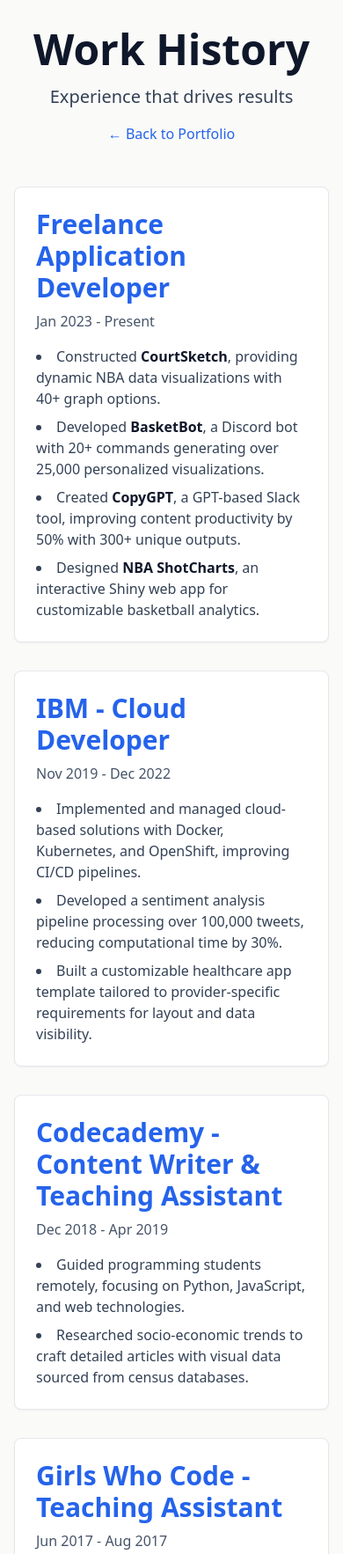
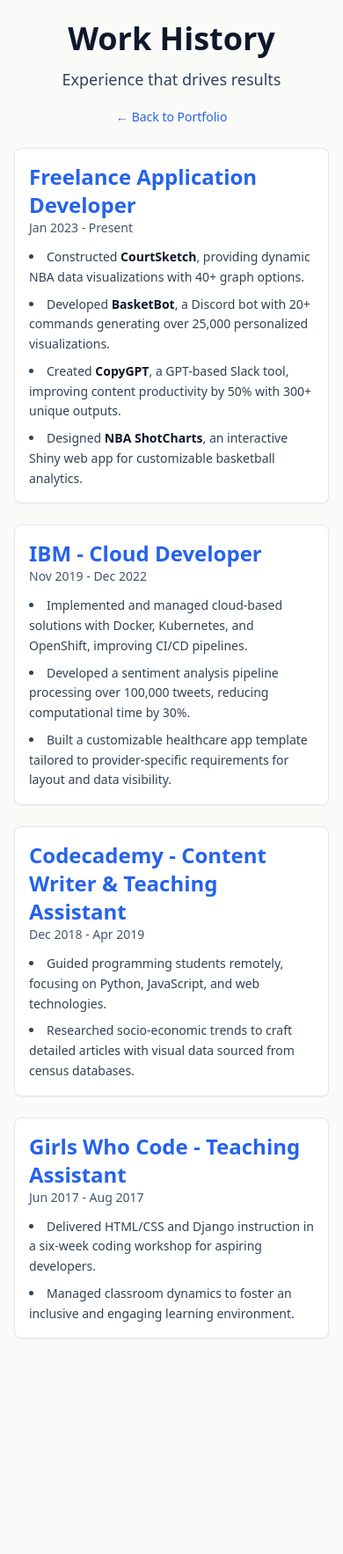
Before and after one commit to gabriel1200/gabriel1200.github.io, a plain HTML site: page work-history.html in a window 390 px wide. Shown: the top 1766 px of the page at 88% size. After the commit the page ends 1545 px from the top, so only its background shows below. Drawn offline with nearby package versions, Linux system fonts and the light colour scheme.

Commit message:
mobile fix

```diff
--- a/work-history.html
+++ b/work-history.html
@@ -7,62 +7,70 @@
     <script src="https://cdn.tailwindcss.com"></script>
 </head>
 <body class="bg-stone-50 text-slate-800 font-sans">
-    <div class="container mx-auto px-4 py-8">
+    <div class="container mx-auto px-4 py-6 md:py-8 max-w-4xl">
         <!-- Header -->
-        <header class="text-center mb-12">
-            <h1 class="text-5xl font-bold mb-4 text-slate-900">Work History</h1>
-            <p class="text-xl text-slate-700">Experience that drives results</p>
+        <header class="text-center mb-6 md:mb-12">
+            <h1 class="text-4xl md:text-5xl font-bold mb-3 md:mb-4 text-slate-900">Work History</h1>
+            <p class="text-lg md:text-xl text-slate-700 mb-4">Experience that drives results</p>
             <div class="mt-4">
-                <a href="index.html" class="text-blue-600 hover:text-blue-700 transition-colors">&larr; Back to Portfolio</a>
+                <a href="index.html" class="inline-flex items-center text-blue-600 hover:text-blue-700 transition-colors text-sm md:text-base">
+                    <span class="mr-1">&larr;</span> Back to Portfolio
+                </a>
             </div>
         </header>
 
         <!-- Work Experience -->
-        <section class="space-y-8">
-
+        <section class="space-y-6 md:space-y-8">
             <!-- Freelance -->
-            <div class="bg-white border border-gray-200 p-6 rounded-lg shadow-sm hover:shadow-md transition-shadow">
-                <h2 class="text-3xl font-bold text-blue-600 mb-2">Freelance Application Developer</h2>
-                <p class="text-slate-600 mb-4">Jan 2023 - Present</p>
-                <ul class="list-disc list-inside space-y-2 text-slate-700">
-                    <li>Constructed <strong class="text-slate-900">CourtSketch</strong>, providing dynamic NBA data visualizations with 40+ graph options.</li>
-                    <li>Developed <strong class="text-slate-900">BasketBot</strong>, a Discord bot with 20+ commands generating over 25,000 personalized visualizations.</li>
-                    <li>Created <strong class="text-slate-900">CopyGPT</strong>, a GPT-based Slack tool, improving content productivity by 50% with 300+ unique outputs.</li>
-                    <li>Designed <strong class="text-slate-900">NBA ShotCharts</strong>, an interactive Shiny web app for customizable basketball analytics.</li>
+            <div class="bg-white border border-gray-200 p-4 md:p-6 rounded-lg shadow-sm hover:shadow-md transition-shadow">
+                <div class="flex flex-col md:flex-row md:items-baseline md:justify-between mb-3">
+                    <h2 class="text-2xl md:text-3xl font-bold text-blue-600">Freelance Application Developer</h2>
+                    <p class="text-slate-600 text-sm md:text-base">Jan 2023 - Present</p>
+                </div>
+                <ul class="list-disc list-inside space-y-2 text-slate-700 text-sm md:text-base">
+                    <li class="leading-relaxed">Constructed <strong class="text-slate-900">CourtSketch</strong>, providing dynamic NBA data visualizations with 40+ graph options.</li>
+                    <li class="leading-relaxed">Developed <strong class="text-slate-900">BasketBot</strong>, a Discord bot with 20+ commands generating over 25,000 personalized visualizations.</li>
+                    <li class="leading-relaxed">Created <strong class="text-slate-900">CopyGPT</strong>, a GPT-based Slack tool, improving content productivity by 50% with 300+ unique outputs.</li>
+                    <li class="leading-relaxed">Designed <strong class="text-slate-900">NBA ShotCharts</strong>, an interactive Shiny web app for customizable basketball analytics.</li>
                 </ul>
             </div>
 
             <!-- IBM -->
-            <div class="bg-white border border-gray-200 p-6 rounded-lg shadow-sm hover:shadow-md transition-shadow">
-                <h2 class="text-3xl font-bold text-blue-600 mb-2">IBM - Cloud Developer</h2>
-                <p class="text-slate-600 mb-4">Nov 2019 - Dec 2022</p>
-                <ul class="list-disc list-inside space-y-2 text-slate-700">
-                    <li>Implemented and managed cloud-based solutions with Docker, Kubernetes, and OpenShift, improving CI/CD pipelines.</li>
-                    <li>Developed a sentiment analysis pipeline processing over 100,000 tweets, reducing computational time by 30%.</li>
-                    <li>Built a customizable healthcare app template tailored to provider-specific requirements for layout and data visibility.</li>
+            <div class="bg-white border border-gray-200 p-4 md:p-6 rounded-lg shadow-sm hover:shadow-md transition-shadow">
+                <div class="flex flex-col md:flex-row md:items-baseline md:justify-between mb-3">
+                    <h2 class="text-2xl md:text-3xl font-bold text-blue-600">IBM - Cloud Developer</h2>
+                    <p class="text-slate-600 text-sm md:text-base">Nov 2019 - Dec 2022</p>
+                </div>
+                <ul class="list-disc list-inside space-y-2 text-slate-700 text-sm md:text-base">
+                    <li class="leading-relaxed">Implemented and managed cloud-based solutions with Docker, Kubernetes, and OpenShift, improving CI/CD pipelines.</li>
+                    <li class="leading-relaxed">Developed a sentiment analysis pipeline processing over 100,000 tweets, reducing computational time by 30%.</li>
+                    <li class="leading-relaxed">Built a customizable healthcare app template tailored to provider-specific requirements for layout and data visibility.</li>
                 </ul>
             </div>
 
             <!-- Codecademy -->
-            <div class="bg-white border border-gray-200 p-6 rounded-lg shadow-sm hover:shadow-md transition-shadow">
-                <h2 class="text-3xl font-bold text-blue-600 mb-2">Codecademy - Content Writer & Teaching Assistant</h2>
-                <p class="text-slate-600 mb-4">Dec 2018 - Apr 2019</p>
-                <ul class="list-disc list-inside space-y-2 text-slate-700">
-                    <li>Guided programming students remotely, focusing on Python, JavaScript, and web technologies.</li>
-                    <li>Researched socio-economic trends to craft detailed articles with visual data sourced from census databases.</li>
+            <div class="bg-white border border-gray-200 p-4 md:p-6 rounded-lg shadow-sm hover:shadow-md transition-shadow">
+                <div class="flex flex-col md:flex-row md:items-baseline md:justify-between mb-3">
+                    <h2 class="text-2xl md:text-3xl font-bold text-blue-600">Codecademy - Content Writer & Teaching Assistant</h2>
+                    <p class="text-slate-600 text-sm md:text-base">Dec 2018 - Apr 2019</p>
+                </div>
+                <ul class="list-disc list-inside space-y-2 text-slate-700 text-sm md:text-base">
+                    <li class="leading-relaxed">Guided programming students remotely, focusing on Python, JavaScript, and web technologies.</li>
+                    <li class="leading-relaxed">Researched socio-economic trends to craft detailed articles with visual data sourced from census databases.</li>
                 </ul>
             </div>
 
             <!-- Girls Who Code -->
-            <div class="bg-white border border-gray-200 p-6 rounded-lg shadow-sm hover:shadow-md transition-shadow">
-                <h2 class="text-3xl font-bold text-blue-600 mb-2">Girls Who Code - Teaching Assistant</h2>
-                <p class="text-slate-600 mb-4">Jun 2017 - Aug 2017</p>
-                <ul class="list-disc list-inside space-y-2 text-slate-700">
-                    <li>Delivered HTML/CSS and Django instruction in a six-week coding workshop for aspiring developers.</li>
-                    <li>Managed classroom dynamics to foster an inclusive and engaging learning environment.</li>
+            <div class="bg-white border border-gray-200 p-4 md:p-6 rounded-lg shadow-sm hover:shadow-md transition-shadow">
+                <div class="flex flex-col md:flex-row md:items-baseline md:justify-between mb-3">
+                    <h2 class="text-2xl md:text-3xl font-bold text-blue-600">Girls Who Code - Teaching Assistant</h2>
+                    <p class="text-slate-600 text-sm md:text-base">Jun 2017 - Aug 2017</p>
+                </div>
+                <ul class="list-disc list-inside space-y-2 text-slate-700 text-sm md:text-base">
+                    <li class="leading-relaxed">Delivered HTML/CSS and Django instruction in a six-week coding workshop for aspiring developers.</li>
+                    <li class="leading-relaxed">Managed classroom dynamics to foster an inclusive and engaging learning environment.</li>
                 </ul>
             </div>
-
         </section>
     </div>
 </body>
```
Also changed, not shown: index.html (+36 -45 lines).
